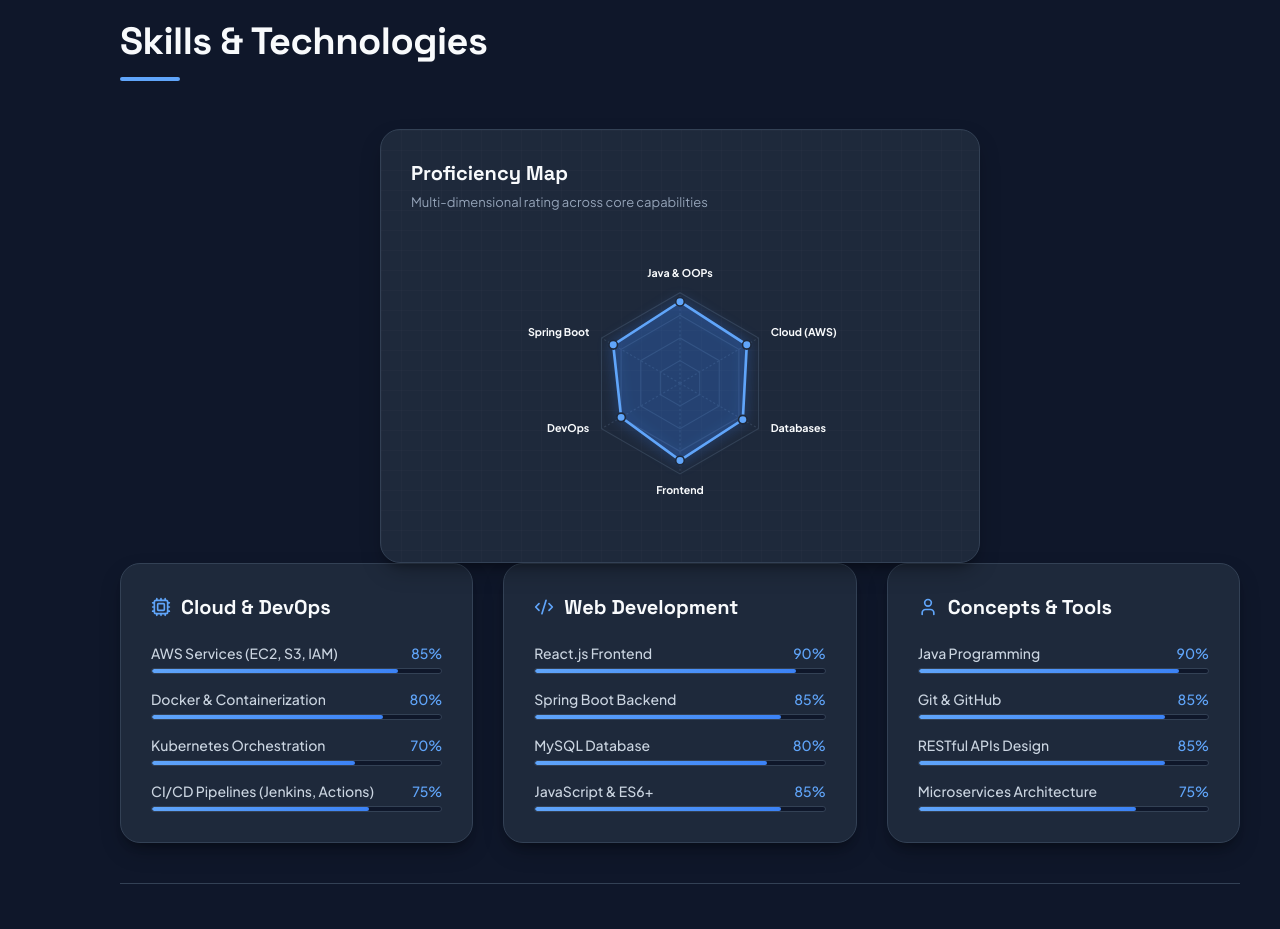
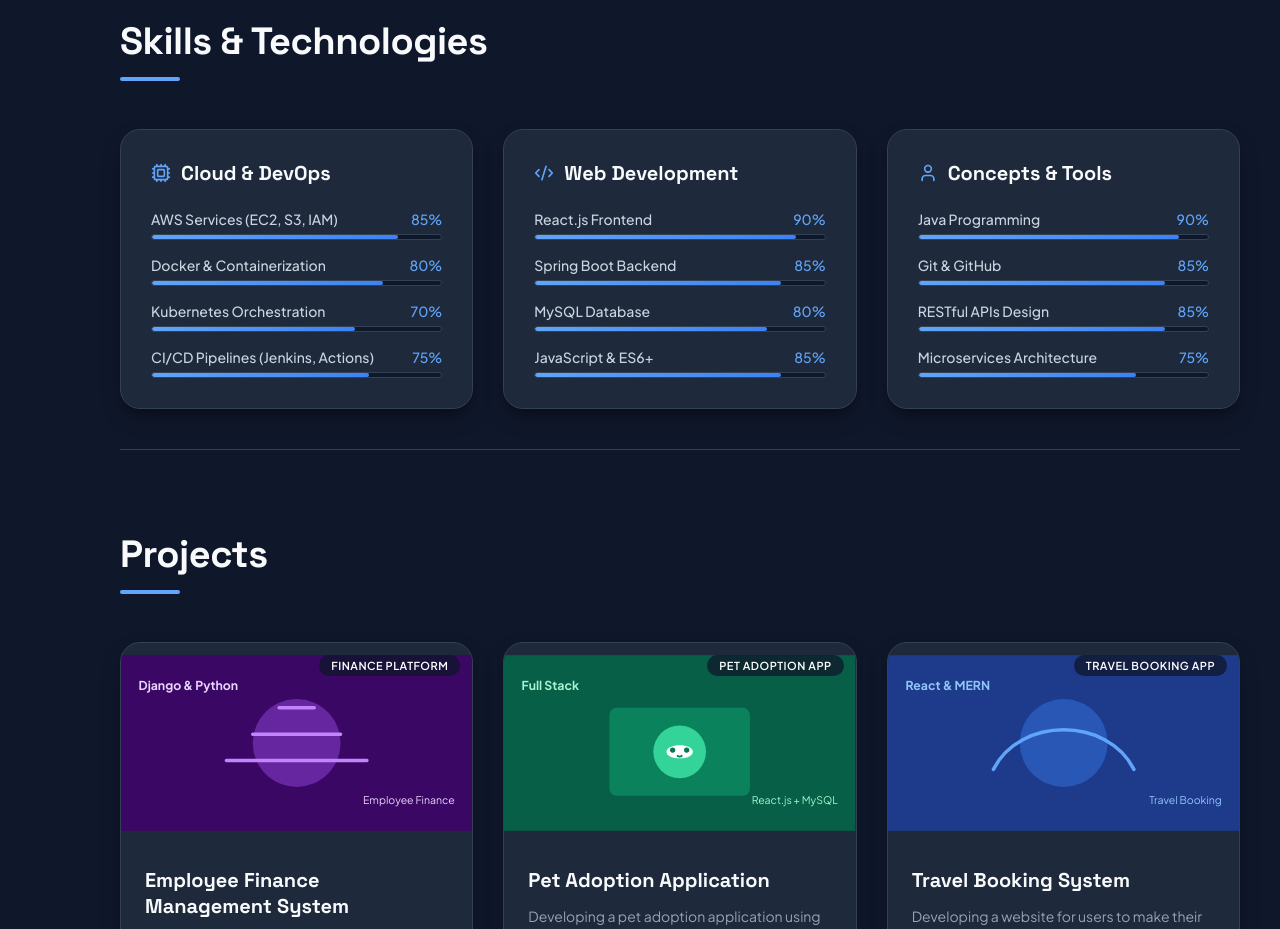
Before and after one commit to pavithrarendla/Personal-Portfolio, a React (Vite) app: page / in a window 1280 px wide. Shown: the part 2160-3089 px from the top of the page. Built offline with nearby package versions, Linux system fonts and the light colour scheme.

Commit message:
Remove Proficiency Map radar chart card from the Skills section

```diff
--- a/src/App.jsx
+++ b/src/App.jsx
@@ -349,51 +349,6 @@ function App() {
           </div>
 
 
-          {/* Interactive Skills Dashboard (Radar) */}
-          <div className="skills-dashboard animate-fade-in" style={{ display: 'flex', justifyContent: 'center' }}>
-            {/* Right Card: Proficiency Map Radar */}
-            <div className="dashboard-card" style={{ width: '100%', maxWidth: '600px' }}>
-              <h3 className="dashboard-card-title">Proficiency Map</h3>
-              <p className="dashboard-card-subtitle">Multi-dimensional rating across core capabilities</p>
-
-              <div className="chart-wrapper">
-                <svg className="radar-chart-box" viewBox="0 0 300 280">
-                  {/* Concentric grid hexagons */}
-                  <polygon className="radar-grid-line" points="150,118.75 168.4,129.4 168.4,150.6 150,161.25 131.6,150.6 131.6,129.4" />
-                  <polygon className="radar-grid-line" points="150,97.5 186.8,118.75 186.8,161.25 150,182.5 113.2,161.25 113.2,118.75" />
-                  <polygon className="radar-grid-line" points="150,76.25 205.2,108.1 205.2,171.9 150,203.75 94.8,171.9 94.8,108.1" />
-                  <polygon className="radar-grid-line" points="150,55 223.6,97.5 223.6,182.5 150,225 76.4,182.5 76.4,97.5" />
-
-                  {/* Axes lines */}
-                  <line className="radar-axis-line" x1="150" y1="140" x2="150" y2="55" />
-                  <line className="radar-axis-line" x1="150" y1="140" x2="223.6" y2="97.5" />
-                  <line className="radar-axis-line" x1="150" y1="140" x2="223.6" y2="182.5" />
-                  <line className="radar-axis-line" x1="150" y1="140" x2="150" y2="225" />
-                  <line className="radar-axis-line" x1="150" y1="140" x2="76.4" y2="182.5" />
-                  <line className="radar-axis-line" x1="150" y1="140" x2="76.4" y2="97.5" />
-
-                  {/* Radar shape */}
-                  <polygon className="radar-poly-fill" points="150,63.5 212.6,103.9 208.9,174 150,212.3 94.8,171.9 87.4,103.9" />
-
-                  {/* Radar points */}
-                  <circle className="radar-point-node" cx="150" cy="63.5" />
-                  <circle className="radar-point-node" cx="212.6" cy="103.9" />
-                  <circle className="radar-point-node" cx="208.9" cy="174" />
-                  <circle className="radar-point-node" cx="150" cy="212.3" />
-                  <circle className="radar-point-node" cx="94.8" cy="171.9" />
-                  <circle className="radar-point-node" cx="87.4" cy="103.9" />
-
-                  {/* Labels */}
-                  <text className="radar-axis-text" x="150" y="40" textAnchor="middle">Java & OOPs</text>
-                  <text className="radar-axis-text" x="235" y="96" textAnchor="start">Cloud (AWS)</text>
-                  <text className="radar-axis-text" x="235" y="186" textAnchor="start">Databases</text>
-                  <text className="radar-axis-text" x="150" y="244" textAnchor="middle">Frontend</text>
-                  <text className="radar-axis-text" x="65" y="186" textAnchor="end">DevOps</text>
-                  <text className="radar-axis-text" x="65" y="96" textAnchor="end">Spring Boot</text>
-                </svg>
-              </div>
-            </div>
-          </div>
 
           <div className="grid-3">
             {/* Category 1: Cloud & DevOps */}
```
